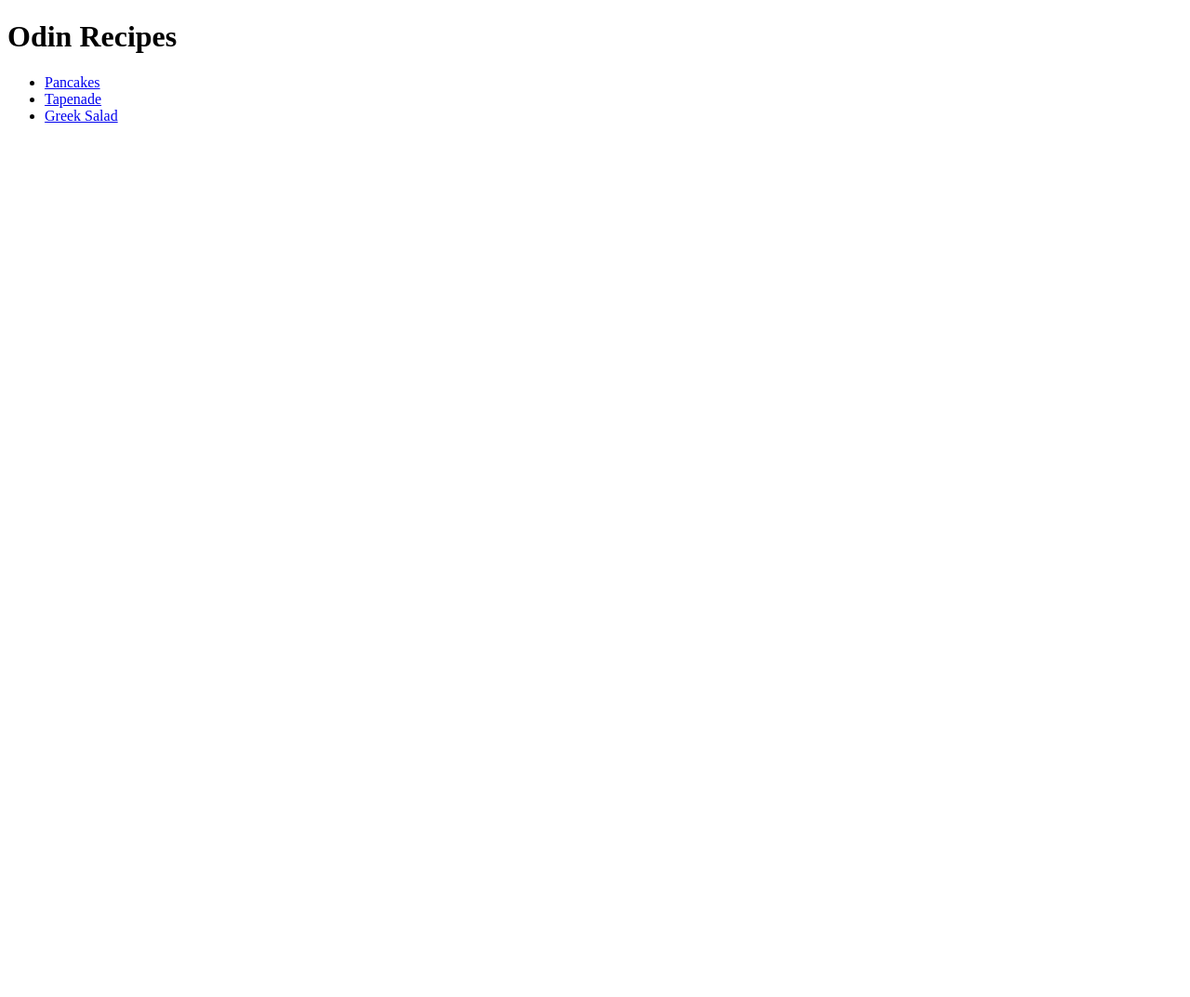
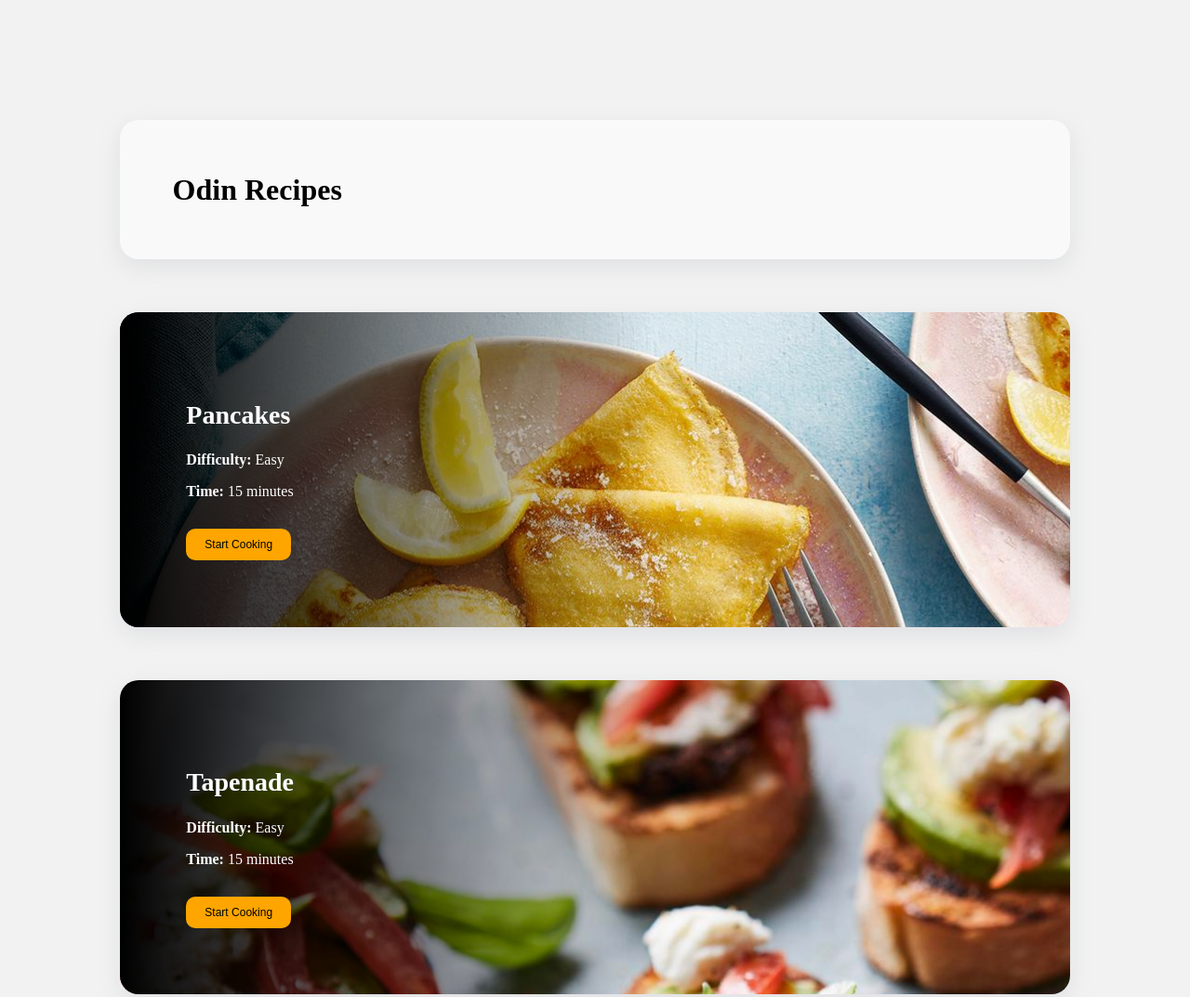
Before and after one commit to manesisnet/odin-recipes, a plain HTML site: page index.html in a window 1280 px wide. Shown: the top 1073 px of the page at 93% size. Before the commit the page ends 800 px from the top, so only its background shows below. Drawn offline with Linux system fonts and the light colour scheme.

Commit message:
Home page additions
Add styling to home via external css
Add buttons links
Change homepage html structure

```diff
--- /dev/null
+++ b/css/main-style.css
@@ -0,0 +1,80 @@
+h2 {
+    font-size: 28px;
+}
+
+.materialbox {
+    margin: 5%;
+    padding: 5%;
+    background-color: #f9f9f9;
+    border-radius: 20px;
+    box-shadow: rgba(149, 157, 165, 0.2) 0px 8px 24px;
+}
+
+li {
+    padding-top: 10px;
+    padding-bottom: 10px;
+}
+
+body {
+    background-color: #f2f2f2;
+    padding: 5%;
+}
+
+.recipebox {
+    /* width: 60%; */
+    border-radius: 20px;
+    height: auto;
+    background-color: #f9f9f9;
+    background-image: url(../images/pancakes.jpeg);
+    background-attachment: fixed;
+    margin: 5%;
+    box-shadow: rgba(149, 157, 165, 0.2) 0px 8px 24px;
+}
+
+.recipebox.one {
+    background-image: url(../images/pancakes.jpeg);
+    background-attachment: fixed;
+}
+
+.recipebox.two {
+    background-image: url(../images/tapenade.jpeg);
+    background-attachment: fixed;
+}
+
+.recipebox.three {
+    background-image: url(../images/greek-salad.jpeg);
+    background-attachment: fixed;
+}
+
+.recipebox:hover {
+    box-shadow: rgba(49, 51, 53, 0.2) 0px 8px 24px;
+    transition-duration: 500ms;
+}
+
+.recipeleft {
+    padding: 7%;
+    max-width: 42%;
+    background: rgb(0,0,0);
+    background: linear-gradient(90deg, rgba(0,0,0,1) 0%, rgba(0,0,0,0.8996192226890756) 10%, rgba(0,0,0,0.8015800070028012) 20%, rgba(0,0,0,0.7035407913165266) 30%, rgba(0,0,0,0.6027004551820728) 40%, rgba(0,0,0,0.4990589985994398) 50%, rgba(0,0,0,0.39821866246498594) 60%, rgba(0,0,0,0.3029805672268907) 70%, rgba(0,0,0,0.20214023109243695) 80%, rgba(0,0,0,0.10410101540616246) 90%, rgba(0,0,0,0) 100%);
+    z-index: 888;
+    border-top-left-radius: 20px;
+    border-bottom-left-radius: 20px;
+}
+
+.recipecontentbox {
+    color: white;
+}
+
+button {
+    padding: 10px 20px 10px 20px;
+    background-color: orange;
+    border-radius: 10px;
+    border-width: 0px;
+    font-size: 12px;
+    margin-top: 15px;
+}
+
+button:hover {
+    background-color:rgb(255, 200, 60);
+    transition-duration: 200ms;
+}
--- a/index.html
+++ b/index.html
@@ -3,15 +3,48 @@
     <head>
         <meta charset="UTF-8">
         <meta name="viewport" content="width=device-width, initial-scale=1.0">
+        <link rel="stylesheet" href="./css/main-style.css">
         <title>Odin Recipes</title>
     </head>
 
     <body>
-        <h1>Odin Recipes</h1>
-        <ul>
-            <li><a href="./recipes/pancakes.html">Pancakes</a></li>
-            <li><a href="./recipes/tapenade.html">Tapenade</a></li>
-            <li><a href="./recipes/greek-salad.html">Greek Salad</a></li>
-        </ul>
+        <h1 class="materialbox">Odin Recipes</h1>
+        <div class="recipebox one">
+            <div class="recipeleft">
+                <div class="recipecontentbox">
+                    <h2>Pancakes</h2>
+                    <p><strong>Difficulty:</strong> Easy</p>
+                    <p><strong>Time:</strong> 15 minutes</p>
+                    <a href="./recipes/pancakes.html"><button>Start Cooking</button></a>
+                </div>
+            </div>
+        </div>
+        <div class="recipebox two">
+            <div class="recipeleft">
+                <div class="recipecontentbox">
+                    <h2>Tapenade</h2>
+                    <p><strong>Difficulty:</strong> Easy</p>
+                    <p><strong>Time:</strong> 15 minutes</p>
+                    <a href="./recipes/tapenade.html"><button>Start Cooking</button></a>
+                </div>
+            </div>
+        </div>
+        <div class="recipebox three">
+            <div class="recipeleft">
+                <div class="recipecontentbox">
+                    <h2>Greek Salad</h2>
+                    <p><strong>Difficulty:</strong> Easy</p>
+                    <p><strong>Time:</strong> 15 minutes</p>
+                    <a href="./recipes/greek-salad.html"><button>Start Cooking</button></a>
+                </div>
+            </div>
+        </div>
+        <!-- <div class="materialbox">
+            <ul>
+                <li><a href="./recipes/pancakes.html">Pancakes</a></li>
+                <li><a href="./recipes/tapenade.html">Tapenade</a></li>
+                <li><a href="./recipes/greek-salad.html">Greek Salad</a></li>
+            </ul>
+        </div> -->
     </body>
 </html>
```
Also changed, not shown: css/recipes-style.css (added).
